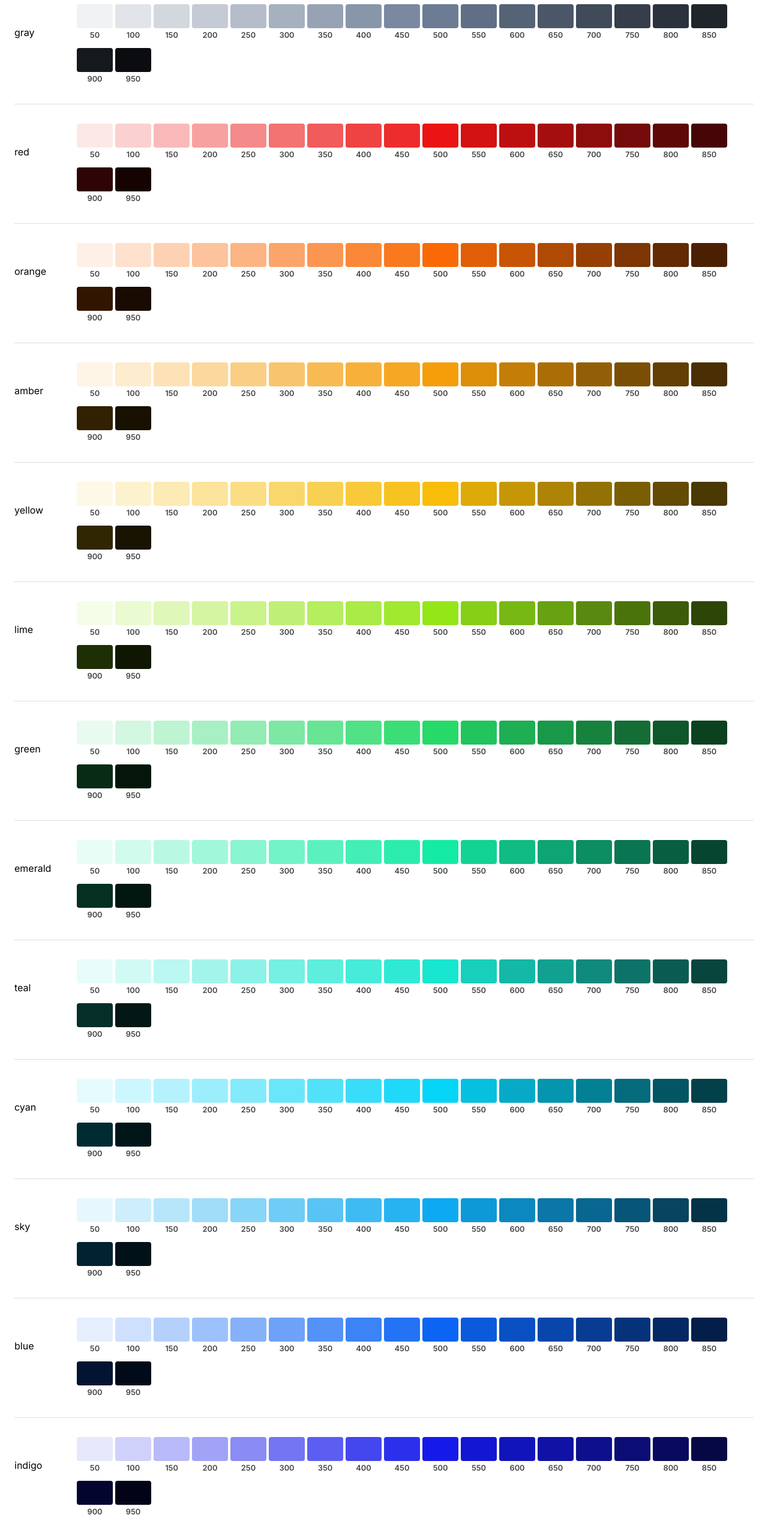
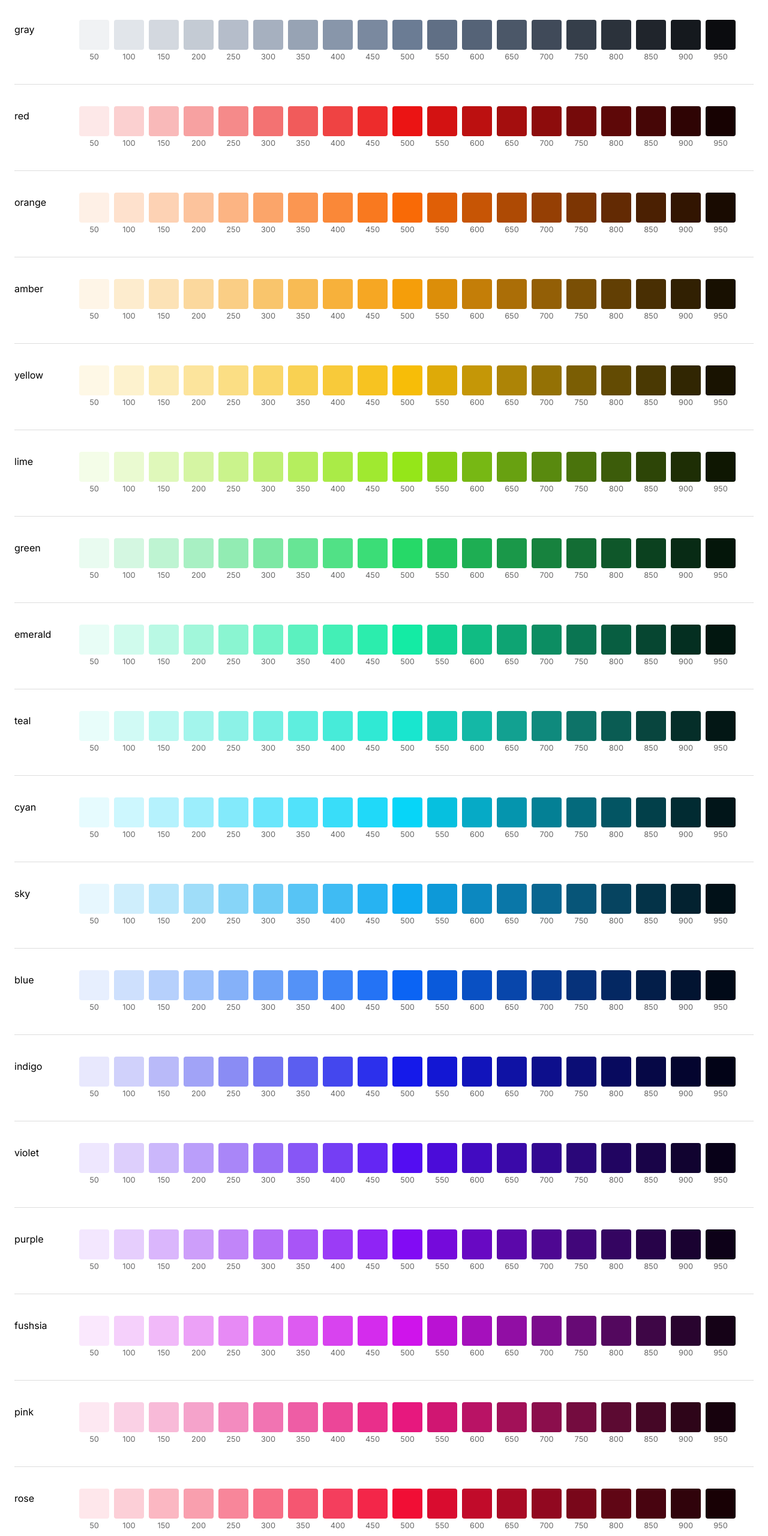
Before and after one commit to martijnvdb87/css-boilerplate, a website built with Vite: page index.html in a window 1280 px wide. Shown: the part 120-2680 px from the top of the page at 60% size. Built offline with nearby package versions, Linux system fonts and the light colour scheme.

Commit message:
Color Palette work

```diff
--- a/index.html
+++ b/index.html
@@ -7,7 +7,8 @@
     <title>Vite App</title>
   </head>
   <body>
-    <full-color-palette colors="
+    <input id="full-color-palette-steps" type="range" step="25" min="25" max="100" value="50">
+    <full-color-palette id="full-color-palette" colors="
       gray: #64748b;
       red: #ef4444;
       orange: #f97316;
@@ -28,5 +29,14 @@
       rose: #f43f5e;
     " steps="50"></full-color-palette>
     <script type="module" src="/src/main.ts"></script>
+    <script>
+      var fullColorPalette = document.getElementById('full-color-palette');
+
+      document.getElementById('full-color-palette-steps').addEventListener('input', function(e) {
+        var value = e.currentTarget.value;
+
+        fullColorPalette.setAttribute('steps', value);
+      });
+    </script>
   </body>
 </html>
--- a/src/components/ColorPalette/ColorPalette.ts
+++ b/src/components/ColorPalette/ColorPalette.ts
@@ -5,7 +5,15 @@ import Color from '@/models/Color';
 import { useTemplate } from '@/composables';
 
 export default class ColorPalette extends HTMLElement {
+  static get observedAttributes() {
+    return ['name', 'color', 'steps'];
+  }
+
   protected connectedCallback(): void {
+    this.render();
+  }
+
+  render(): void {
     const name = this.getAttribute('name') ?? '';
     const color = this.getAttribute('color') ?? 'gray';
     const steps = parseInt(this.getAttribute('steps') ?? '50');
--- a/src/components/ColorPalette/colorpalette.css
+++ b/src/components/ColorPalette/colorpalette.css
@@ -18,5 +18,5 @@ color-palette .color-palette__name {
 color-palette .color-palette__swatches {
   display: flex;
   flex-wrap: wrap;
-  gap: 12px 4px;
+  gap: 12px 0px;
 }
--- a/src/components/ColorSwatch/ColorSwatch.ts
+++ b/src/components/ColorSwatch/ColorSwatch.ts
@@ -4,7 +4,15 @@ import template from './colorswatch.html?raw';
 import { useTemplate } from '@/composables';
 
 export default class ColorSwatch extends HTMLElement {
+  static get observedAttributes() {
+    return ['name', 'color', 'weight'];
+  }
+
   protected connectedCallback(): void {
+    this.render();
+  }
+
+  render(): void {
     const name = this.getAttribute('name') ?? '';
     const color = this.getAttribute('color') ?? 'gray';
     const weight = this.getAttribute('weight') ?? '500';
--- a/src/components/ColorSwatch/colorswatch.css
+++ b/src/components/ColorSwatch/colorswatch.css
@@ -1,19 +1,25 @@
 color-swatch .color-swatch {
+  position: relative;
   display: flex;
   text-align: center;
+  border-radius: 6px;
+  background-color: #fff;
+}
+
+color-swatch .color-swatch__container {
+  padding: 4px;
 }
 
 color-swatch .color-swatch__color {
-  height: 40px;
-  width: 60px;
+  height: 50px;
+  width: 50px;
   border-radius: 4px;
   margin-bottom: 4px;
 }
 
 color-swatch .color-swatch__weight {
-  font-weight: 600;
   font-size: 0.8rem;
-  color: #444;
+  color: #666;
   margin-bottom: 2px;
 }
 
--- a/src/components/FullColorPalette/FullColorPalette.ts
+++ b/src/components/FullColorPalette/FullColorPalette.ts
@@ -5,16 +5,28 @@ import { useTemplate } from '@/composables';
 import File from '@/models/File';
 import Color from '@/models/Color';
 
-interface Color {
+interface ColorPalette {
   name: string,
   color: string
 }
 
 export default class FullColorPalette extends HTMLElement {
-  private colors: Color[] = [];
+  private colors: ColorPalette[] = [];
   private steps: number = 50;
 
+  static get observedAttributes() {
+    return ['colors', 'steps'];
+  }
+
   protected connectedCallback(): void {
+    this.render();
+  }
+
+  attributeChangedCallback() {
+    this.render();
+  }
+
+  render(): void {
     const colors = this.getAttribute('colors') ?? '';
     this.steps = parseInt(this.getAttribute('steps') ?? '50');
 
@@ -26,7 +38,7 @@ export default class FullColorPalette extends HTMLElement {
     }).filter((part: string) => {
       return !(part === '' || !part.includes(':'));
 
-    }).map((part: string): Color => {
+    }).map((part: string): ColorPalette => {
       let [name, color] = part.split(':');
 
       name = name.trim();
@@ -35,7 +47,7 @@ export default class FullColorPalette extends HTMLElement {
     });
 
     this.innerHTML = useTemplate(template, {
-      PALETTES: this.colors.map((color: Color) => {
+      PALETTES: this.colors.map((color: ColorPalette) => {
         return `<color-palette name="${color.name}" color="${color.color}" steps="${this.steps}"></color-palette>`
       }).join('')
     });
@@ -68,10 +80,7 @@ export default class FullColorPalette extends HTMLElement {
     }
 
     output.push(`}`);
-
     file.content = output.join('');
-
-
     file.download();
   }
 }
```
Also changed, not shown: src/components/ColorPalette/colorpalette.html (+2 -6 lines), src/components/FullColorPalette/fullcolorpalette.html (+1 -3 lines).
